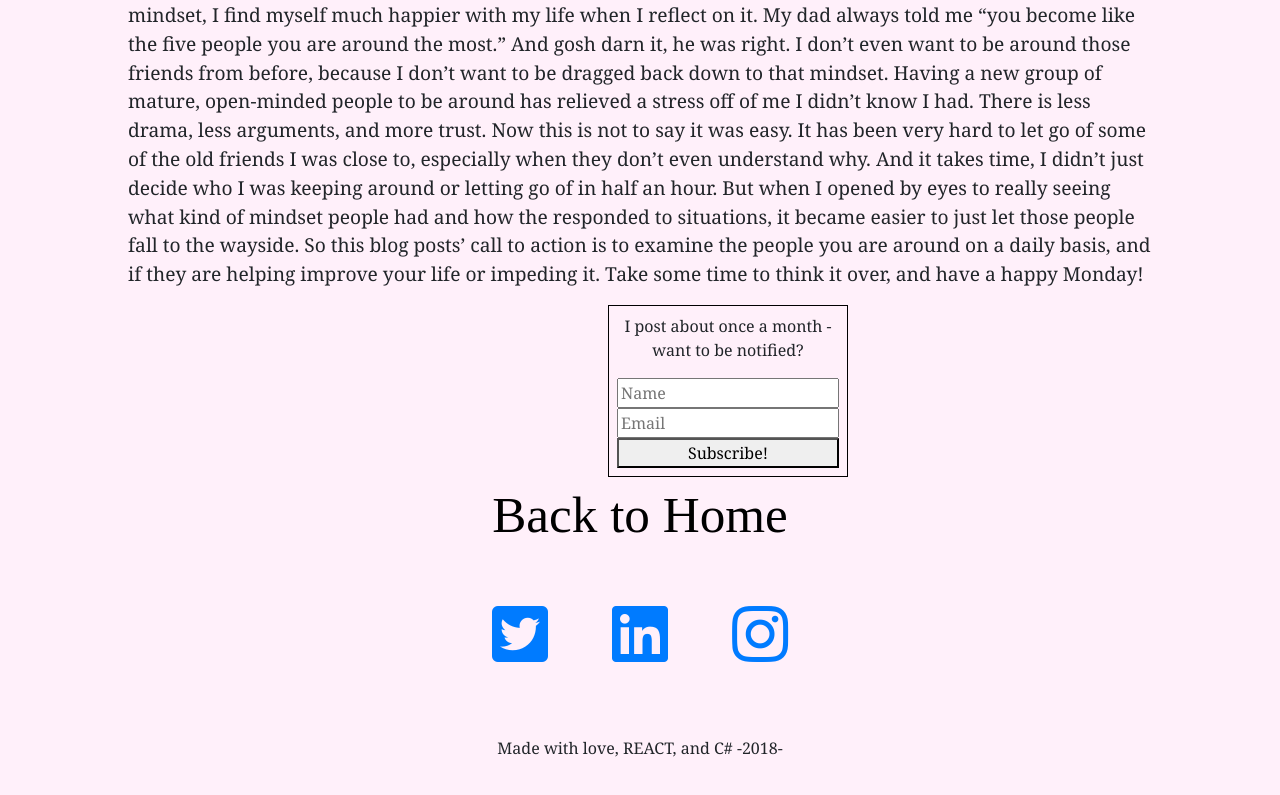
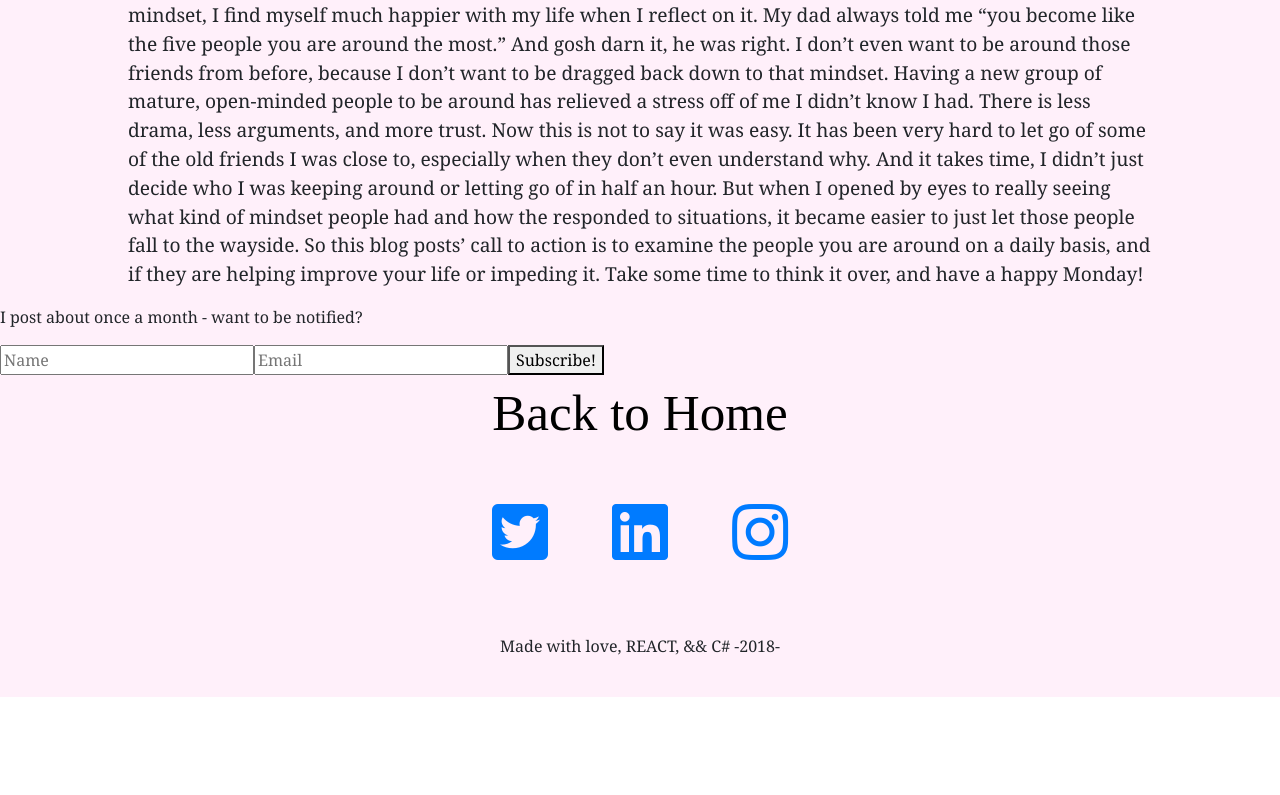
Before and after one commit to Alexiskjg16/MyPortfolio, a React (Create React App) app: page /#/BlogPosts/Nov2618 in a window 1280 px wide. Shown: the part 647-1442 px from the top of the page. After the commit the page ends 1344 px from the top, so only its background shows below. Built offline with nearby package versions, Linux system fonts and the light colour scheme; a web font is replaced by a local one.

Commit message:
added medium link

```diff
--- a/src/App.css
+++ b/src/App.css
@@ -254,6 +254,12 @@
   color: black;
 }
 
+.MediumLinks {
+  text-align: center;
+  margin-top: 2em;
+  margin-bottom: 5em;
+}
+
 .blogImages {
   display: flex;
   width: 90%;
@@ -281,7 +287,7 @@
 }
 
 .getBetterFriends {
-  width: 30%;
+  width: 35%;
   margin-top:0.5em;
   padding: 0.1em;
   background-color: rgb(197, 196, 196);
@@ -301,14 +307,12 @@
   margin-bottom: 2em;
 }
 
-.Subscribe {
-  display: flex;
-  flex-direction: column;
-  text-align: center;
-  border: .01em solid black;
-  padding: 0.5em;
-  width: 15em;
-  margin-left: 38em;
+.MediumImage {
+  width: 350%;
+  margin-left:-15em;
+
+  padding: 0.1em;
+  background-color: rgb(197, 196, 196);
 }
 
 /*Resume*/
--- a/src/BlogPosts/HomeBlog.js
+++ b/src/BlogPosts/HomeBlog.js
@@ -7,6 +7,7 @@ import imposterSyndrome from "../Pictures/imposterSyndrome.jpeg";
 import classroomImage from "../Pictures/classroomImage.jpeg";
 import iCantEven from "../Pictures/I-Cant-Even.gif";
 import GetBetterFriends from "../Pictures/getbetterfriends.jpg";
+import Medium from "../Pictures/medium.jpg";
 
 class HomeBlog extends Component {
   constructor(props) {
@@ -49,47 +50,37 @@ class HomeBlog extends Component {
         <section className="MainBlogPage">
           <section className="bloggerHeads">
             <Link to={"/BlogPosts/Sept518"} className="BlogLinks">
-              <img src={suncoastKids} alt="theGroup" className="onlyGirl" />{" "}
-              Being the Only Girl{" "}
-            </Link>
+              <img src={suncoastKids} alt="theGroup" className="onlyGirl" />
+              Being the Only Girl </Link>
           </section>
           <section className="bloggerHeads">
             <Link to={"/BlogPosts/Sept1118"} className="BlogLinks">
-              <img
-                src={imposterSyndrome}
-                alt="imposter Syndrome"
-                className="blogImages"
-              />{" "}
-              The Imposter Syndrome{" "}
-            </Link>
+              <img src={imposterSyndrome} alt="imposter Syndrome" className="blogImages"/>
+              The Imposter Syndrome </Link>
           </section>
         </section>
         <section className="MainBlogPage">
           <section className="bloggerHeads">
             <Link to={"/BlogPosts/Sept2418"} className="BlogLinks">
-              <img src={classroomImage} alt="classroom" className="codeCamp" />{" "}
-              Code-Camp Survival Guide{" "}
-            </Link>
+              <img src={classroomImage} alt="classroom" className="codeCamp" />
+               Code-Camp Survival Guide </Link>
           </section>
           <section className="theWeirdBlogPost">
             <Link to={"/BlogPosts/Oct2218"} className="BlogLinks">
-              <img src={iCantEven} alt="I Can't Even" className="cantEven" /> I
-              Can't Even!{" "}
-            </Link>
+              <img src={iCantEven} alt="I Can't Even" className="cantEven" />
+               I Can't Even! </Link>
           </section>
         </section>
         <section className="MainBlogPage">
           <section className="bloggerHeads">
             <Link to={"/BlogPosts/Nov2618"} className="BlogLinks">
-              <img
-                src={GetBetterFriends}
-                alt="Get Better Friends"
-                className="getBetterFriends"
-              />{" "}
-              You Need Better Friends{" "}
-            </Link>
+              <img src={GetBetterFriends} alt="Get Better Friends" className="getBetterFriends" />
+              You Need Better Friends </Link>
           </section>
-        </section>
+          </section>
+          <section className="MediumLinks">
+            <h1> To See the Original Posts on Medium, Click <a href="https://medium.com/me/stories/public"> Here</a>. </h1>
+          </section>
         <section>
           <Footer />
         </section>
--- a/src/FooterContact.js
+++ b/src/FooterContact.js
@@ -21,7 +21,7 @@ class Footer extends Component {
                     </section>
                     </section>
                     <section>
-                    <h6 className="copyright">Made with love, REACT, and C# -2018-</h6>
+                    <h6 className="copyright">Made with love, REACT, && C# -2018-</h6>
                     </section>
             </div>
         )
--- a/src/HomePage.js
+++ b/src/HomePage.js
@@ -25,7 +25,7 @@ class HomePage extends Component {
                     </section>
                     </section>
                     <section>
-                    <h6 className="copyright">Made with love and REACT at Suncoast Developers Guild 2018</h6>
+                    <h6 className="copyright">Made with love, REACT && C# -2018-</h6>
                     </section>
             </div>
 
--- a/src/NavBar.js
+++ b/src/NavBar.js
@@ -12,22 +12,22 @@ class NavBar extends Component {
               <div className="collapse navbar-collapse" id="navbarNav">
               <ul className="navbar-nav">
               <li className="nav-item">
-                <Link to="/HomePage" className="nav-link"> Home</Link>
+                <Link to="/HomePage" className="nav-link"> Home  . </Link>
               </li>
               <li className="nav-item">
-               <Link to="/ContactMe" className="nav-link"> Contact Me </Link>
+               <Link to="/ContactMe" className="nav-link">Contact Me  . </Link>
               </li>
               <li className="nav-item">
-                <Link to="/AboutMe" className="nav-link"> About Me </Link>
+                <Link to="/AboutMe" className="nav-link">About Me  . </Link>
               </li>
               <li className="nav-item">
-                <Link to="/BlogPosts" className="nav-link">Blog Posts </Link>
+                <Link to="/BlogPosts" className="nav-link">Blog Posts  . </Link>
               </li>
              <li className="nav-item">
-               <Link to="/CodingExamples" className="nav-link"> Coding </Link>
+               <Link to="/CodingExamples" className="nav-link">Coding  . </Link>
              </li>
              <li className="nav-item">
-              <Link to="/Resume"  className="nav-link"> Resume </Link>
+              <Link to="/Resume"  className="nav-link">Resume </Link>
               </li>
              </ul>
                  </div>
```
Also changed, not shown: src/Pictures/medium.jpg (added).
